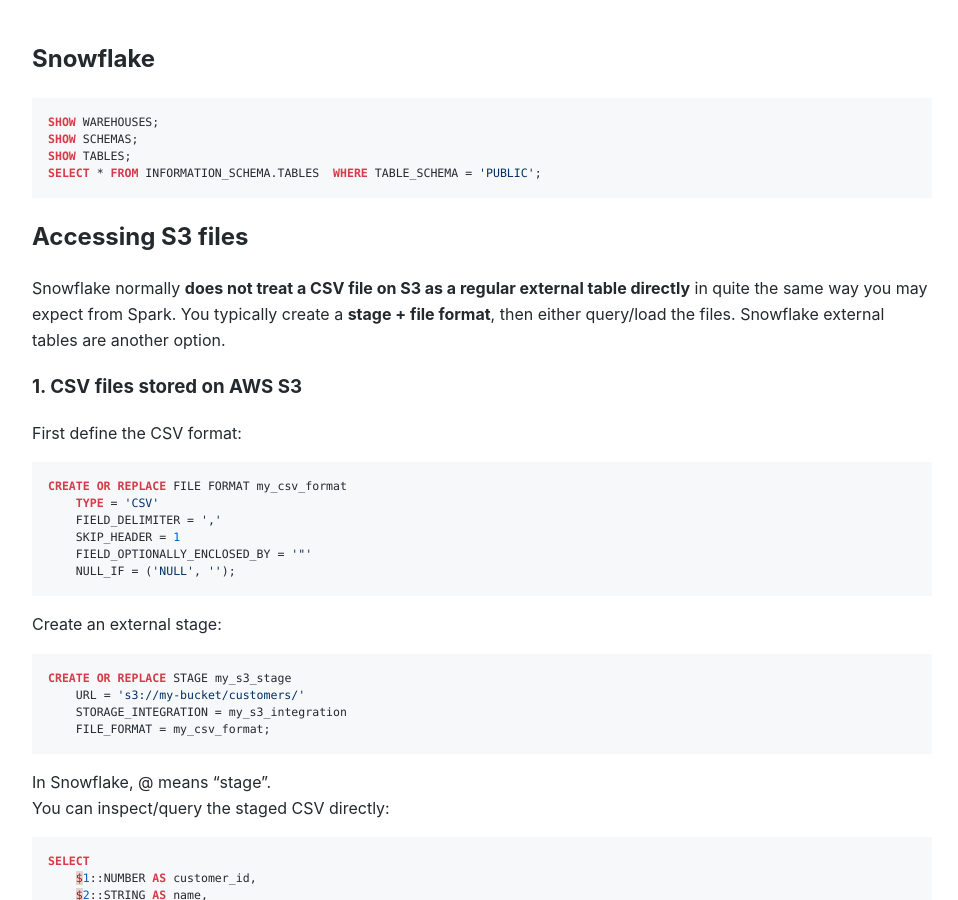
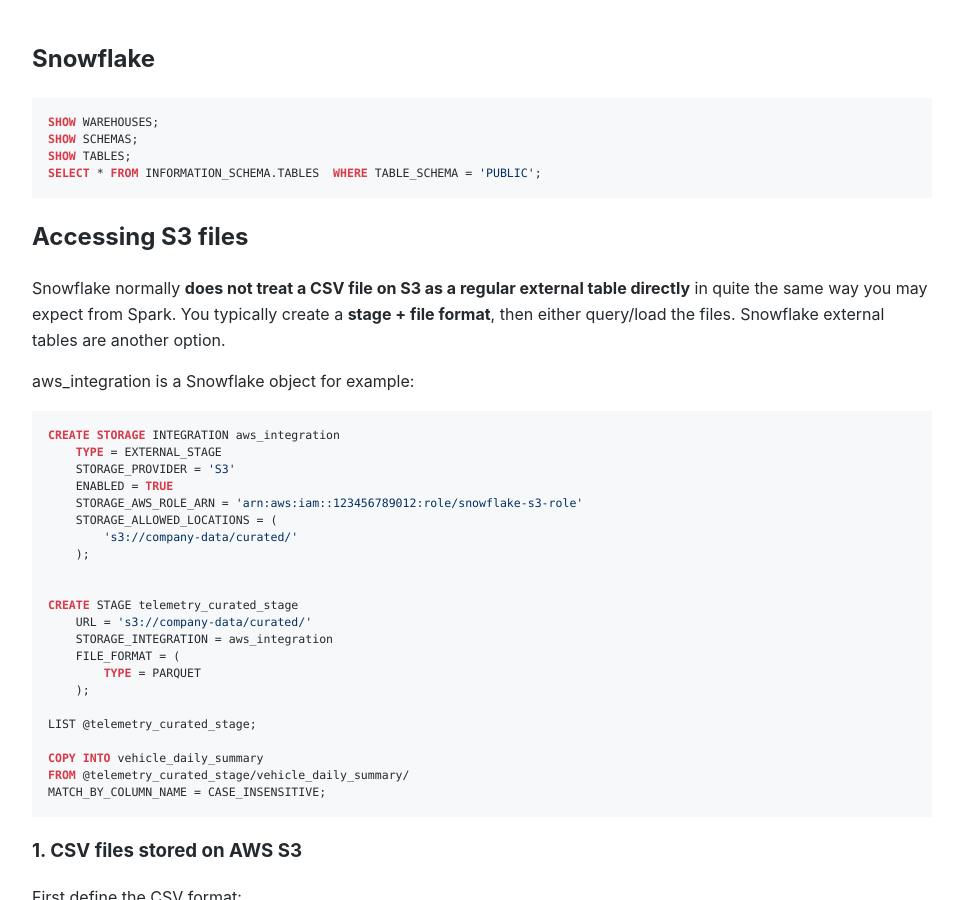
Before and after one commit to Michael-Lubinsky/michael-lubinsky.github.com, a Jekyll site: the page built from snow/snow.md, in a window 1280 px wide and 900 px high. Shown: the whole window, without its empty margins (158-1116 px from the left). Built offline with Jekyll 4.4.1, drawn with Linux system fonts in a browser that asks for light colours; our own code applies the rules of GitHub Pages for plain Markdown files.

Commit message:
Add SQL example for S3 access in Snowflake
Added example SQL commands for creating a storage integration and stage in Snowflake to access S3 files.

````diff
--- a/snow/snow.md
+++ b/snow/snow.md
@@ -10,6 +10,31 @@
 ## Accessing S3 files
  Snowflake normally **does not treat a CSV file on S3 as a regular external table directly** in quite the same way you may expect from Spark. You typically create a **stage + file format**, then either query/load the files. Snowflake external tables are another option.
 
+aws_integration is a Snowflake object for example:
+```sql
+CREATE STORAGE INTEGRATION aws_integration
+    TYPE = EXTERNAL_STAGE
+    STORAGE_PROVIDER = 'S3'
+    ENABLED = TRUE
+    STORAGE_AWS_ROLE_ARN = 'arn:aws:iam::123456789012:role/snowflake-s3-role'
+    STORAGE_ALLOWED_LOCATIONS = (
+        's3://company-data/curated/'
+    );
+
+
+CREATE STAGE telemetry_curated_stage
+    URL = 's3://company-data/curated/'
+    STORAGE_INTEGRATION = aws_integration
+    FILE_FORMAT = (
+        TYPE = PARQUET
+    );
+
+LIST @telemetry_curated_stage;
+
+COPY INTO vehicle_daily_summary
+FROM @telemetry_curated_stage/vehicle_daily_summary/
+MATCH_BY_COLUMN_NAME = CASE_INSENSITIVE;
+```
 ### 1. CSV files stored on AWS S3
 
 First define the CSV format:
````
